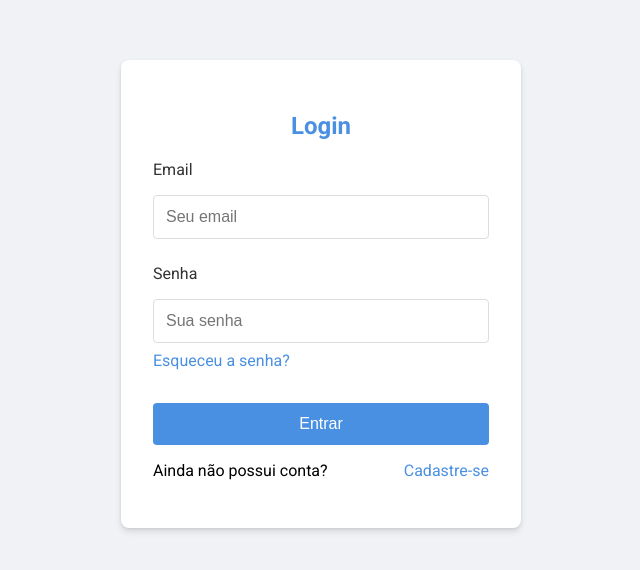
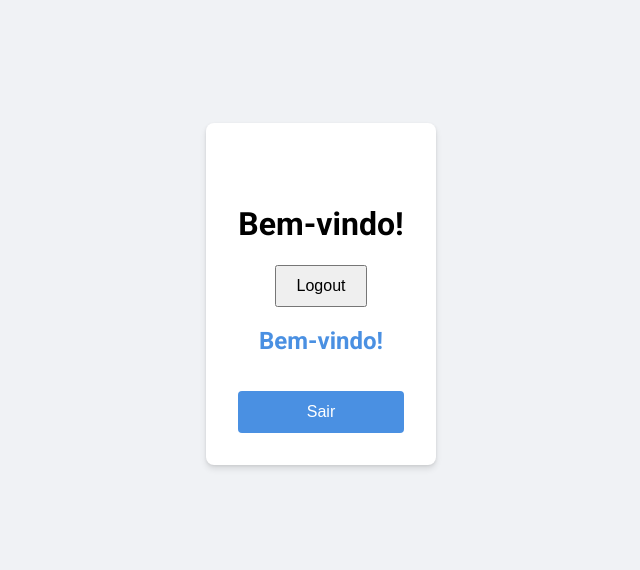
Before and after one commit to gustavodetoni/LoginProject, a Vue app in the folder frontend/: page /home in a window 1280 px wide. Shown: the part 106-676 px from the top of the page, without its empty margins (319-959 px from the left). Built offline with nearby package versions, Linux system fonts and the light colour scheme; sample sign-in values are in the browser's storage.

Commit message:
fix: loginform router

```diff
--- a/frontend/routers/router.js
+++ b/frontend/routers/router.js
@@ -1,16 +1,21 @@
 import { createRouter, createWebHistory } from 'vue-router';
 import LoginForm from '../src/components/LoginForm.vue';
 import Home from '../src/components/Home.vue';
-import RegisterForm from '../src/components/RegisterForm.vue'
+import RegisterForm from '../src/components/RegisterForm.vue';
 import ForgotPasswordForm from '../src/components/ForgotPasswordForm.vue';
 import ResetPasswordForm from '../src/components/ResetPasswordForm.vue';
 
-const routes =[
-    { path: '/home', name: 'home', component: Home },
+const routes = [
     { path: '/login', name: 'login', component: LoginForm },
     { path: '/register', name: 'register', component: RegisterForm },
     { path: '/forgot-password', name: 'forgot-password', component: ForgotPasswordForm },
     { path: '/reset-password', name: 'reset-password', component: ResetPasswordForm },
+    {
+      path: '/home',
+      name: 'home',
+      component: Home,
+      meta: { requiresAuth: true }
+    }
 ]
 
 const router = createRouter({
@@ -18,4 +23,13 @@ const router = createRouter({
     routes
 })
 
+router.beforeEach((to, from, next) => {
+  const isAuthenticated = !!localStorage.getItem('token');
+  if (to.matched.some(record => record.meta.requiresAuth) && !isAuthenticated) {
+    next('/login');
+  } else {
+    next();
+  }
+})
+
 export default router;
--- a/frontend/src/App.vue
+++ b/frontend/src/App.vue
@@ -1,5 +1,5 @@
 <template>
-<div id="app">
+  <div id="app">
     <div class="container">
       <div v-if="!loggedIn">
         <div v-if="currentView === 'login'">
@@ -16,6 +16,7 @@
         </div>
       </div>
       <div v-else class="logged-in">
+        <Home v-if="currentView === 'home'" />
         <h2>Bem-vindo!</h2>
         <button @click="handleLogout" class="btn btn-logout">Sair</button>
       </div>
@@ -24,24 +25,57 @@
 </template>
 
 <script setup>
-import { ref } from 'vue'
-import LoginForm from './components/LoginForm.vue'
-import RegisterForm from './components/RegisterForm.vue'
-import ForgotPasswordForm from './components/ForgotPasswordForm.vue'
-import ResetPasswordForm from './components/ResetPasswordForm.vue'
+import { ref, onMounted } from 'vue';
+import { useRouter } from 'vue-router';
+import LoginForm from './components/LoginForm.vue';
+import RegisterForm from './components/RegisterForm.vue';
+import ForgotPasswordForm from './components/ForgotPasswordForm.vue';
+import ResetPasswordForm from './components/ResetPasswordForm.vue';
+import Home from './components/Home.vue';
 
+const router = useRouter();
+const currentView = ref('login');
+const loggedIn = ref(false);
 
-const currentView = ref('login')
-const loggedIn = ref(false)
+const handleLogin = async (email, password) => {
+  try {
+    const response = await fetch(`${import.meta.env.VITE_API_BASE_URL}/api/auth/login`, {
+      method: 'POST',
+      headers: {
+        'Content-Type': 'application/json',
+      },
+      body: JSON.stringify({ email, password }),
+    });
+    const data = await response.json();
 
-const handleLogin = () => {
-  loggedIn.value = true
-}
+    if (response.ok) {
+      localStorage.setItem('token', data.token);
+      loggedIn.value = true;
+      currentView.value = 'home';
+      router.push('/home');
+    } else {
+      alert(data.msg);
+    }
+  } catch (error) {
+    console.error('Erro no servidor:', error);
+  }
+};
 
 const handleLogout = () => {
-  loggedIn.value = false
-  currentView.value = 'login'
-}
+  localStorage.removeItem('token');
+  loggedIn.value = false;
+  currentView.value = 'login';
+  router.push('/login');
+};
+
+onMounted(() => {
+  const token = localStorage.getItem('token');
+  if (token) {
+    loggedIn.value = true;
+    currentView.value = 'home';
+    router.push('/home');
+  }
+});
 </script>
 
 <style scoped>
--- a/frontend/src/components/Home.vue
+++ b/frontend/src/components/Home.vue
@@ -11,9 +11,11 @@ import { useRouter } from 'vue-router'
 const router = useRouter()
 
 const handleLogout = () => {
-  localStorage.removeItem('token')
-  router.push('/login')
-}
+  localStorage.removeItem('token');
+  loggedIn.value = false;
+  currentView.value = 'login';
+  router.push('/login');
+};
 </script>
 
 <style scoped>
--- a/frontend/src/components/LoginForm.vue
+++ b/frontend/src/components/LoginForm.vue
@@ -44,7 +44,7 @@ const enviarForm = async () => {
 
     if (response.ok) {
       localStorage.setItem('token', data.token);
-      router.push('/login');
+      window.location.href = '/home';
     } else {
       alert(data.msg);
     }
```
